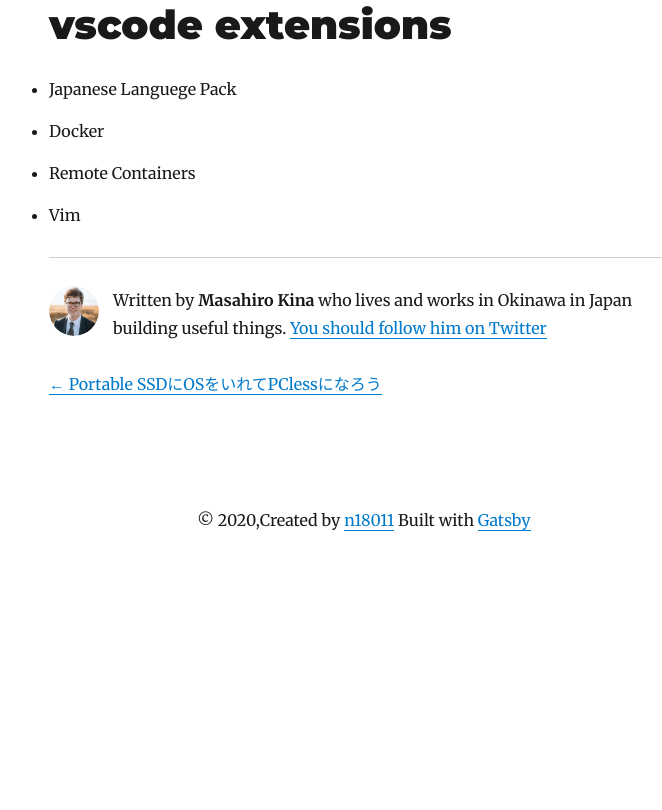
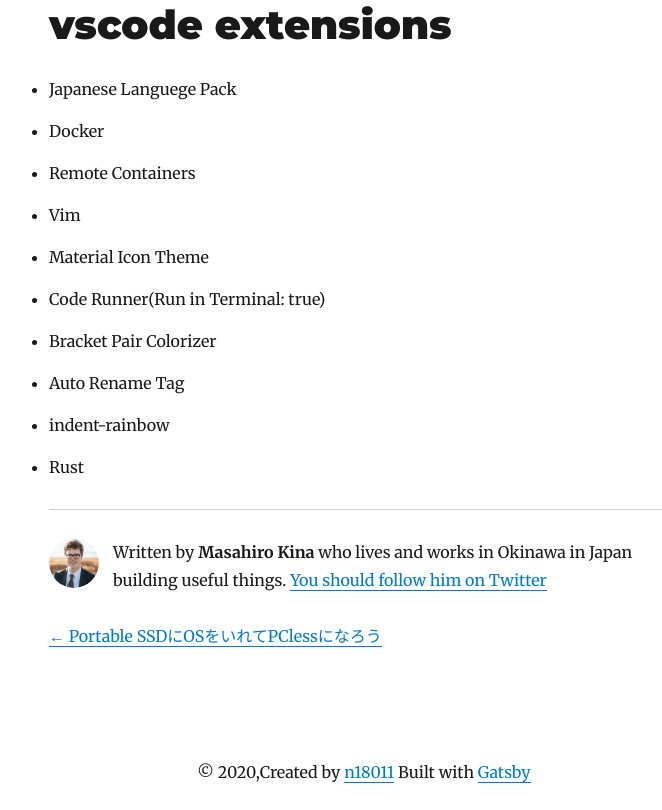
Before and after one commit to n18011/n18011-cms-blog, a Gatsby site: page /blog/ubuntu-studio-20-04-setup/ in a window 1280 px wide. Shown: the part 3266-4076 px from the top of the page, without its empty margins (276-938 px from the left). Before the commit the page ends 3824 px from the top, so only its background shows below. Built offline with nearby package versions, Linux system fonts and the light colour scheme; Gatsby itself is replaced by a stand-in of ours; some packages are replaced by stand-ins of ours.

Commit message:
Update Blog “ubuntu-studio-20-04-setup”

```diff
--- a/content/blog/ubuntu-studio-20-04-setup.md
+++ b/content/blog/ubuntu-studio-20-04-setup.md
@@ -112,3 +112,9 @@
 - Docker
 - Remote Containers
 - Vim
+- Material Icon Theme
+- Code Runner(Run in Terminal: true)
+- Bracket Pair Colorizer
+- Auto Rename Tag
+- indent-rainbow
+- Rust
```
